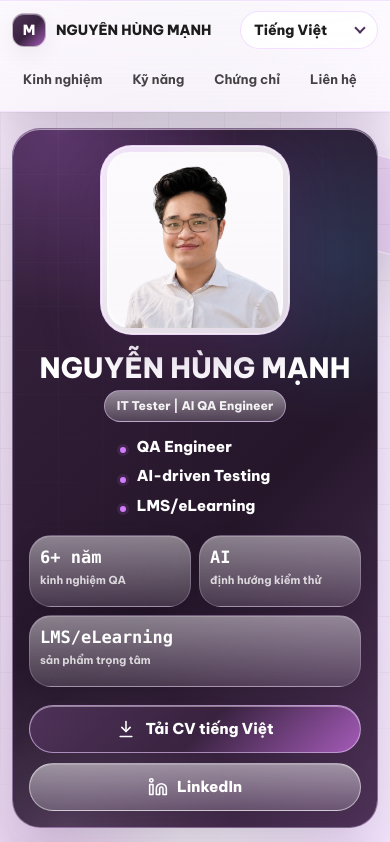
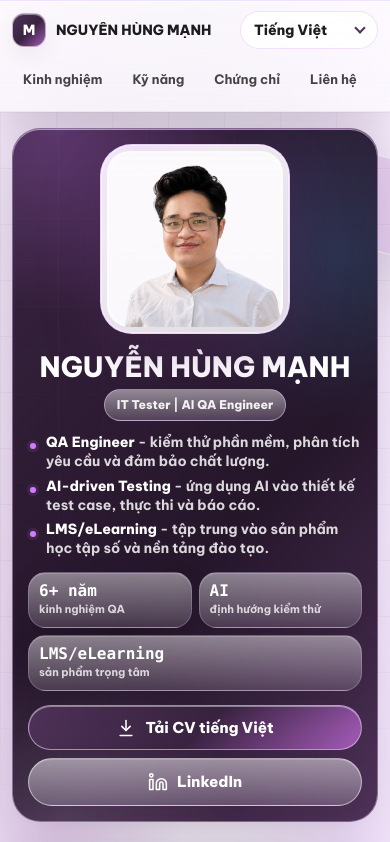
Before and after one commit to hungmanh0206/nguyenhungmanh-cv, a Next.js app: page / in a window 390 px wide. Shown: the top 842 px of the page. Built offline with nearby package versions, Linux system fonts and the light colour scheme.

Commit message:
Keep mobile hero text and compact controls

```diff
--- a/app/globals.css
+++ b/app/globals.css
@@ -1617,26 +1617,22 @@ time,
   }
 
   .hero-intro {
-    width: fit-content;
-    max-width: 100%;
-    gap: 7px;
-    margin: 14px auto 0;
-    font-size: 15px;
+    width: min(100%, 330px);
+    gap: 6px;
+    margin: 12px auto 0;
+    font-size: 14px;
+    line-height: 1.35;
     text-align: left;
   }
 
   .hero-intro li {
-    padding-left: 17px;
-  }
-
-  .hero-intro-copy {
-    display: none;
+    padding-left: 16px;
   }
 
   .hero-stats {
     grid-template-columns: repeat(2, minmax(0, 1fr));
-    gap: 8px;
-    margin-top: 18px;
+    gap: 7px;
+    margin-top: 14px;
     text-align: left;
   }
 
@@ -1645,30 +1641,31 @@ time,
   }
 
   .hero-stats div {
-    min-height: 76px;
-    padding: 12px 10px;
-    border-radius: var(--radius-md);
+    min-height: 58px;
+    padding: 8px 10px;
+    border-radius: 18px;
   }
 
   .hero-stats strong {
-    font-size: 18px;
+    font-size: 16px;
     overflow-wrap: anywhere;
   }
 
   .hero-stats span {
-    font-size: 12px;
+    margin-top: 3px;
+    font-size: 11px;
     line-height: 1.25;
     overflow-wrap: anywhere;
   }
 
   .hero-actions {
-    gap: 10px;
-    margin-top: 18px;
+    gap: 8px;
+    margin-top: 14px;
   }
 
   .button {
-    min-height: 50px;
-    padding: 13px 18px;
+    min-height: 46px;
+    padding: 11px 16px;
   }
 
   .modal-contact,
@@ -1753,7 +1750,7 @@ time,
   }
 
   .hero-section {
-    padding: 16px;
+    padding: 15px;
   }
 
   .hero-copy h1 {
@@ -1769,12 +1766,12 @@ time,
   }
 
   .hero-stats div {
-    min-height: 72px;
-    padding: 11px 10px;
+    min-height: 56px;
+    padding: 8px 10px;
   }
 
   .hero-stats strong {
-    font-size: 17px;
+    font-size: 16px;
   }
 
   .hero-stats span {
@@ -1782,12 +1779,12 @@ time,
   }
 
   .button {
-    min-height: 48px;
+    min-height: 45px;
     width: 100%;
   }
 
   .hero-actions .button-outline {
-    min-height: 48px;
+    min-height: 45px;
   }
 
   .section-title {
```
